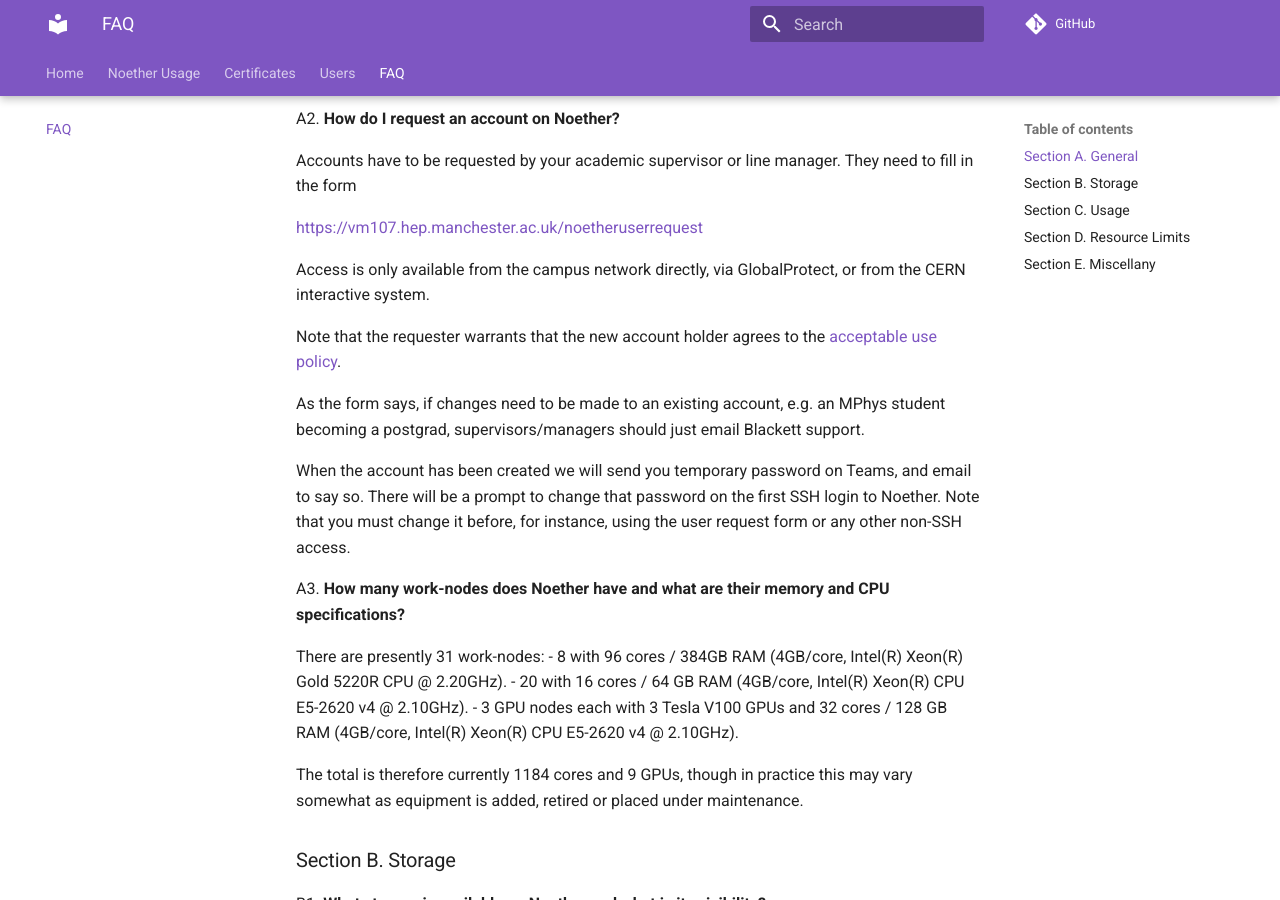
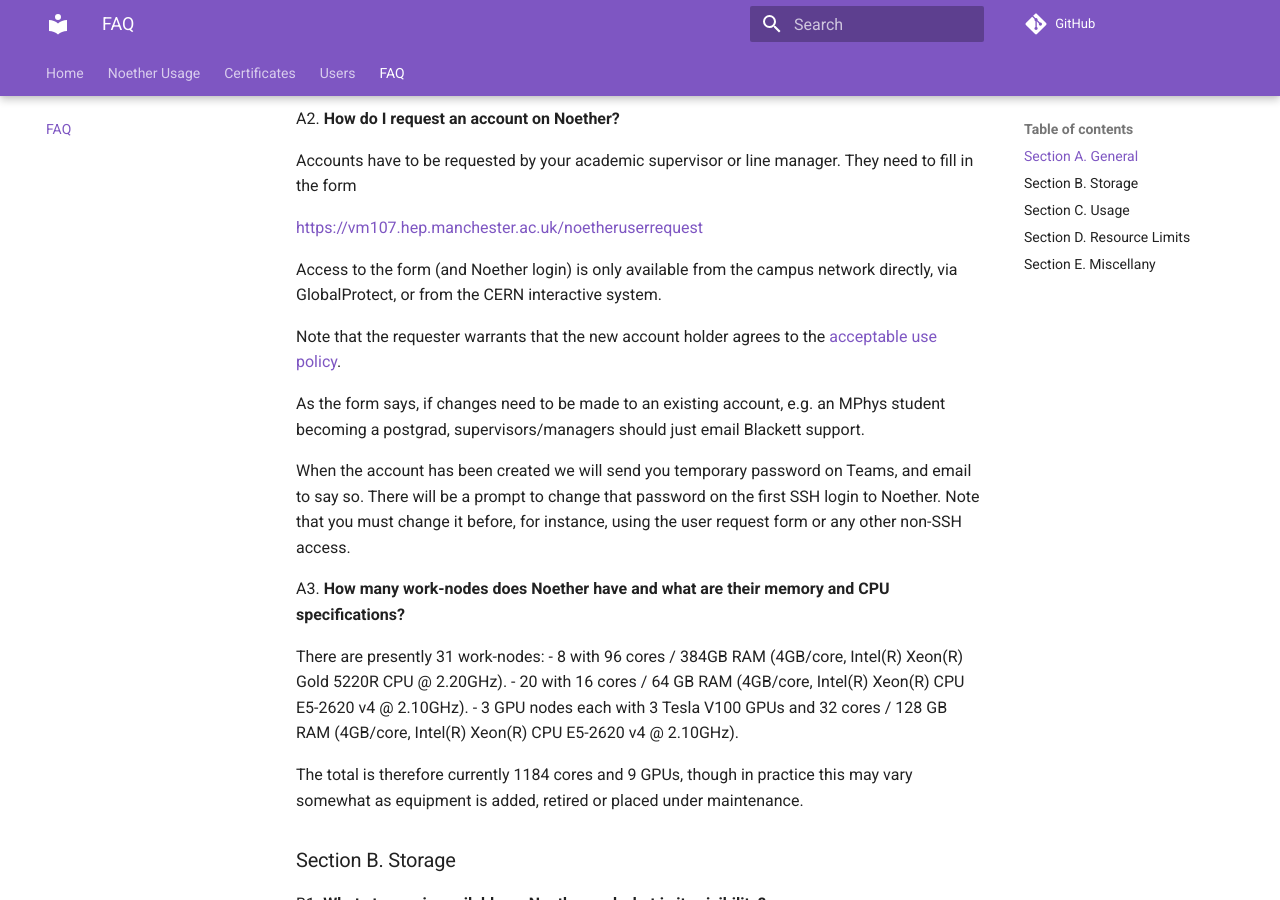
Before and after one commit to MANHEP/maf-helpdesk, an MkDocs documentation site: the page built from docs/noether_faq.md, in a window 1280 px wide and 900 px high, scrolled down 369 px. Built offline with MkDocs 1.6.1 and Material for MkDocs 9.7.7, drawn with Linux system fonts in a browser that asks for light colours; comment, search, counter and statistics services are not loaded.

Commit message:
Amend access note

```diff
--- a/docs/noether_faq.md
+++ b/docs/noether_faq.md
@@ -17,8 +17,9 @@ They need to fill in the form
 
 [https://vm107.hep.manchester.ac.uk/noetheruserrequest](https://vm107.hep.manchester.ac.uk/noetheruserrequest)
 
-Access is only available from the campus network directly, via
-GlobalProtect, or from the CERN interactive system.
+Access to the form (and Noether login) is only available from the
+campus network directly, via GlobalProtect, or from the CERN
+interactive system.
 
 Note that the requester warrants that the new account holder agrees to the [acceptable use policy](../noether_acceptable_use/).
 
```
